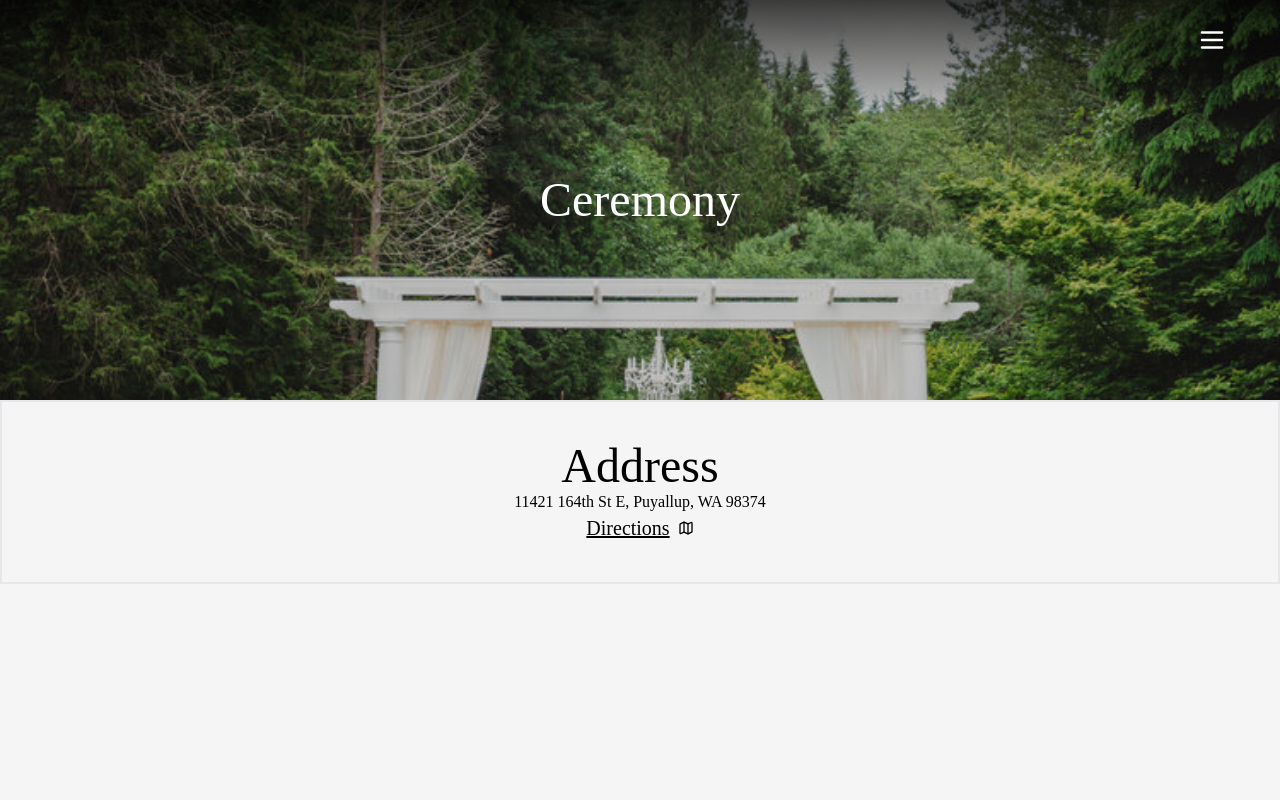
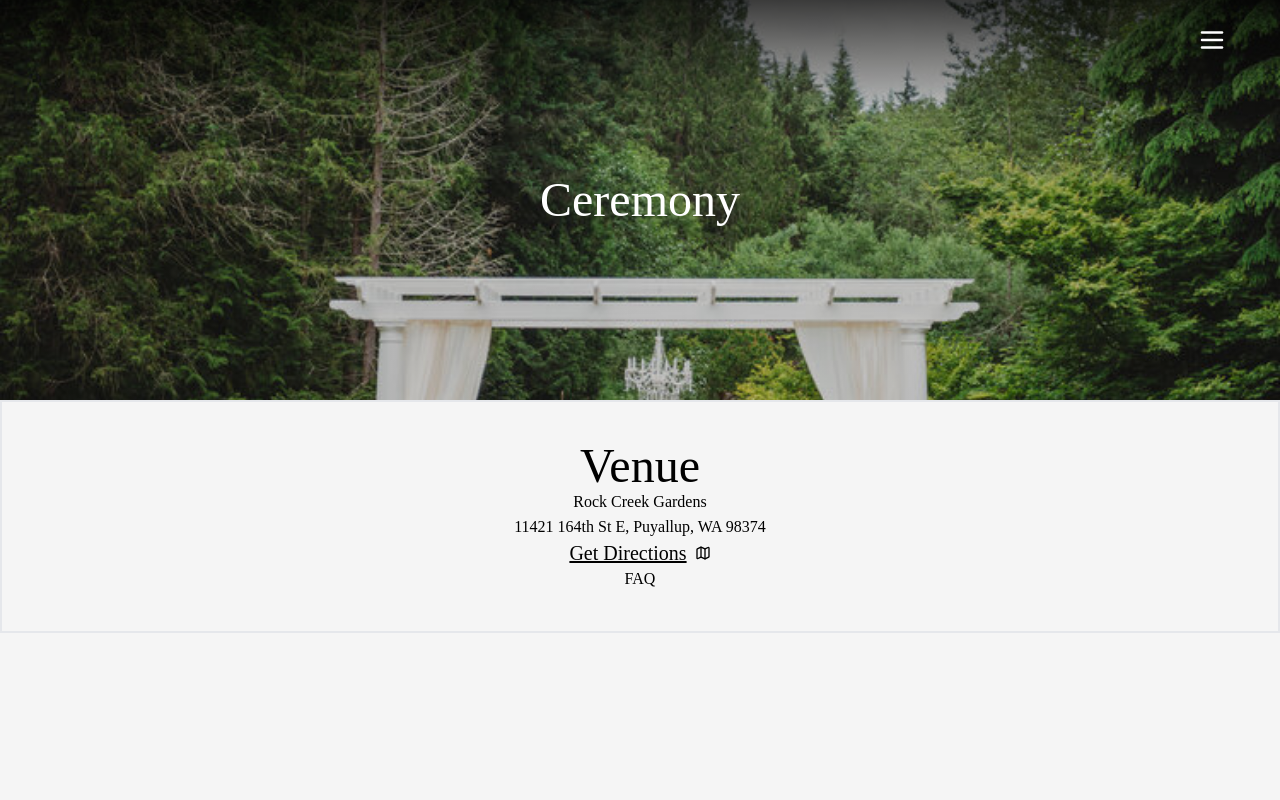
Before and after one commit to matthew-beep/wedding-v2, a Next.js app in the folder wedding-v2/: page /ceremony in a window 1280 px wide. Shown: the top 800 px of the page. Built offline with nearby package versions, Linux system fonts and the light colour scheme; a web font is replaced by a local one.

Commit message:
changed directory names

```diff
--- a/wedding-v2/src/app/ceremony/ceremony.tsx
+++ b/wedding-v2/src/app/ceremony/ceremony.tsx
@@ -54,12 +54,15 @@ const Ceremony: React.FC<CeremonyProps> = ({ }) => {
           </div>
         </div>
         <div className="font-canto py-10 px-5 text-black flex flex-col justify-start items-center border-2">
-          <h3 className="text-5xl">Address</h3>
+          <h3 className="text-5xl">Venue</h3>
+          <h4>Rock Creek Gardens</h4>
+          <hr/>
           <h4>11421 164th St E, Puyallup, WA 98374</h4>
           <Link href="https://maps.app.goo.gl/Pigf5jMHBtSDvwVi6" target="_blank" className="cursor-pointer underline flex items-center">
-            <h4 className='text-xl'>Directions</h4>
+            <h4 className='text-xl'>Get Directions</h4>
             <Map className="ml-2 w-4 h-4" />
           </Link>
+          <button>FAQ</button>
         </div>
       </section>
     </div>
```
